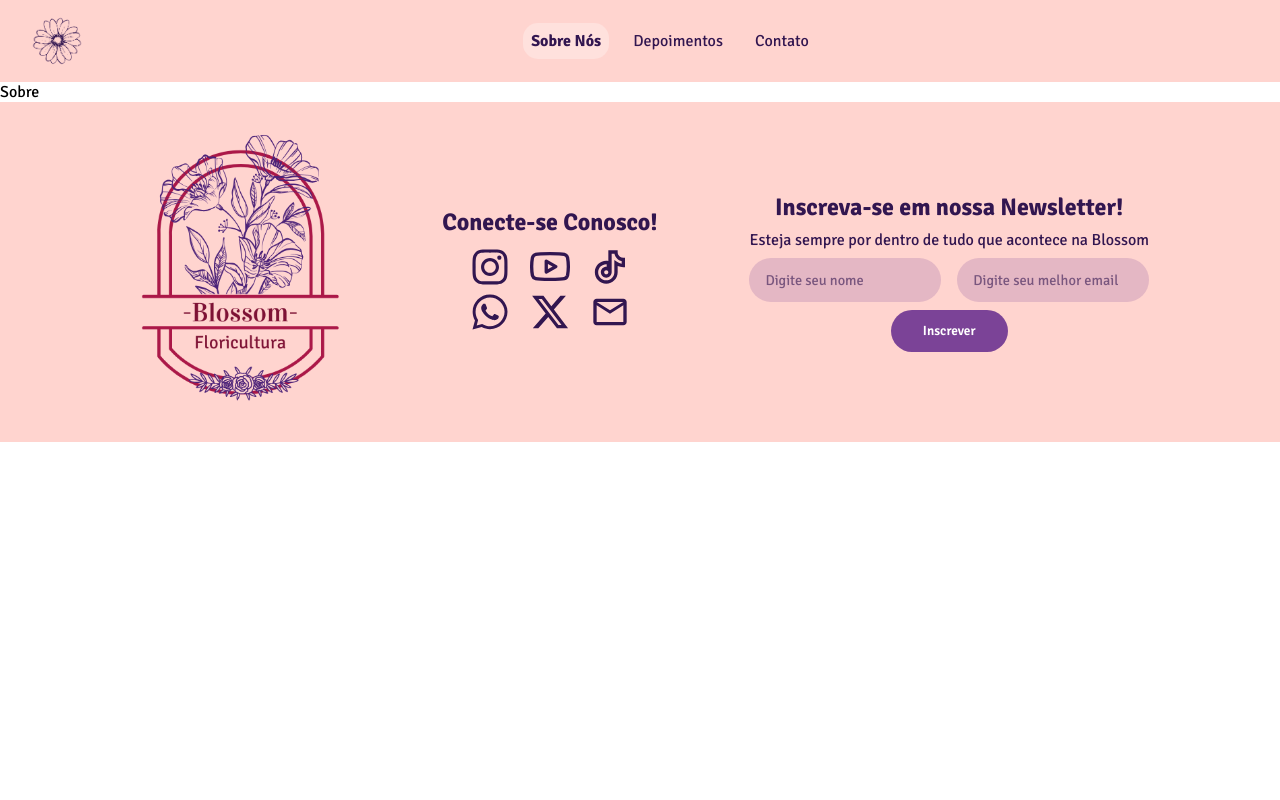
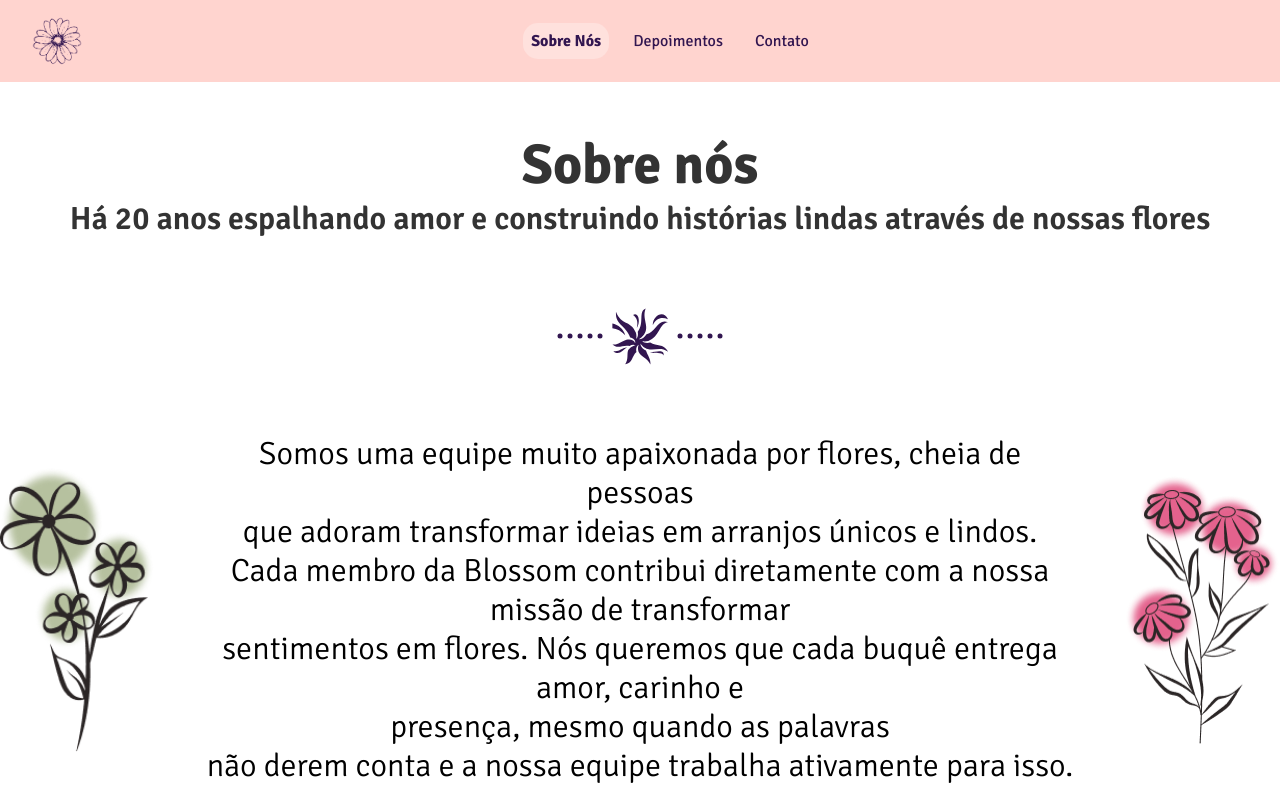
Before and after one commit to sofiagazolla/Trilha-Dev, a React (Vite) app: page /about in a window 1280 px wide. Shown: the top 800 px of the page. Built offline with nearby package versions, Linux system fonts and the light colour scheme.

Commit message:
feat: página sobre nós

```diff
--- /dev/null
+++ b/src/pages/Sobre/Sobre.css
@@ -0,0 +1,75 @@
+.sobre-nos {
+    display: flex;
+    flex-direction: column;
+}
+
+.titulo {
+    display: flex;
+    flex-direction: column;
+    align-items: center;
+    justify-content: center;
+    text-align: center;
+    padding: 2.5rem;
+}
+
+.divisor {
+    height: 100px;
+    width: auto;
+    display: flex;
+    flex-direction: row;
+    justify-content: center;
+    align-items: center;
+    margin-bottom: 3rem;
+}
+
+.divisor-pontinhos {
+    color: #321650;
+    font-size: 60px;
+}
+
+.divisor-flor {
+    color: #321650;
+    font-size: 60px;
+}
+
+.texto-1 {
+    margin-top: 100px;
+    margin-bottom: 40px;
+    text-align: center;
+    font-size: 1.5rem;
+}
+
+.titulo h1 {
+    font-size: 3.5rem;
+}
+
+.titulo h2 {
+    font-weight: 600;
+    font-size: 2rem;
+}
+
+.flor-texto {
+    display: flex;
+    flex-direction: row;
+    justify-content: center;
+    align-items: center;
+    text-align: center;
+    margin-bottom: 4rem;
+}
+
+.flor-texto p {
+    font-weight: 300;
+    font-size: 2rem;
+}
+
+.flor-verde-sobre {
+    margin-right: 3rem;
+    width: 200px;
+    height: auto;
+}
+
+.flor-rosa-sobre {
+    margin-left: 3rem;
+    width: 200px;
+    height: auto;
+}
--- a/src/pages/Sobre/Sobre.jsx
+++ b/src/pages/Sobre/Sobre.jsx
@@ -1,9 +1,76 @@
-import React from 'react'
+import Services from '../../components/Services/Services'
+import './Sobre.css'
+import { GiVanillaFlower } from "react-icons/gi";
+import { TbLineDotted } from "react-icons/tb";
+
 
 function Sobre() {
   return (
-    <div>
-      Sobre
+    <div className='sobre-nos'>
+
+      <div className='titulo'>
+        <h1>Sobre nós</h1>
+        <h2>
+            Há 20 anos espalhando amor
+            e construindo histórias lindas
+            através de nossas flores
+        </h2>
+      </div>
+
+    <div className='divisor'>
+        <TbLineDotted className='divisor-pontinhos'/>
+        <GiVanillaFlower className='divisor-flor'/>
+        <TbLineDotted className='divisor-pontinhos' />
+    </div>
+
+        <div className='flor-texto'>
+
+        <img src='/desenhos-flor/verde.png' className='flor-verde-sobre' />
+
+        <div className='texto-um'>
+            <p> Somos uma equipe muito apaixonada por flores, cheia de pessoas <br />
+            que adoram transformar ideias em arranjos únicos e lindos. <br />
+            Cada membro da Blossom contribui diretamente com a nossa missão de transformar<br />
+            sentimentos em flores. Nós queremos que cada buquê entrega amor, carinho e  <br />
+            presença, mesmo quando as palavras  <br />
+            não derem conta e a nossa equipe trabalha ativamente para isso.
+            </p>
+        </div>
+
+        <img src='/desenhos-flor/rosa.png' className='flor-rosa-sobre' />
+
+    </div>
+
+    {/* <Services /> */}
+
+
+    <div className='divisor'>
+        <TbLineDotted className='divisor-pontinhos'/>
+        <GiVanillaFlower className='divisor-flor'/>
+        <TbLineDotted className='divisor-pontinhos' />
+    </div>
+
+    {/* <div className='flor-texto'>
+
+        <img src='/desenhos-flor/verde.png' className='flor-verde-sobre' />
+
+        <div className='texto-um'>
+            <p> Somos uma equipe muito apaixonada por flores, cheia de pessoas <br />
+            que adoram transformar ideias em arranjos únicos e lindos. <br />
+            Cada membro da Blossom contribui diretamente com a nossa missão de transformar<br />
+            sentimentos em flores. Nós queremos que cada buquê entrega amor, carinho e  <br />
+            presença, mesmo quando as palavras  <br />
+            não derem conta e a nossa equipe trabalha ativamente para isso.
+            </p>
+        </div>
+
+        <img src='/desenhos-flor/rosa.png' className='flor-rosa-sobre' />
+
+    </div> */}
+
+        <Services />
+
+
     </div>
   )
 }
```
